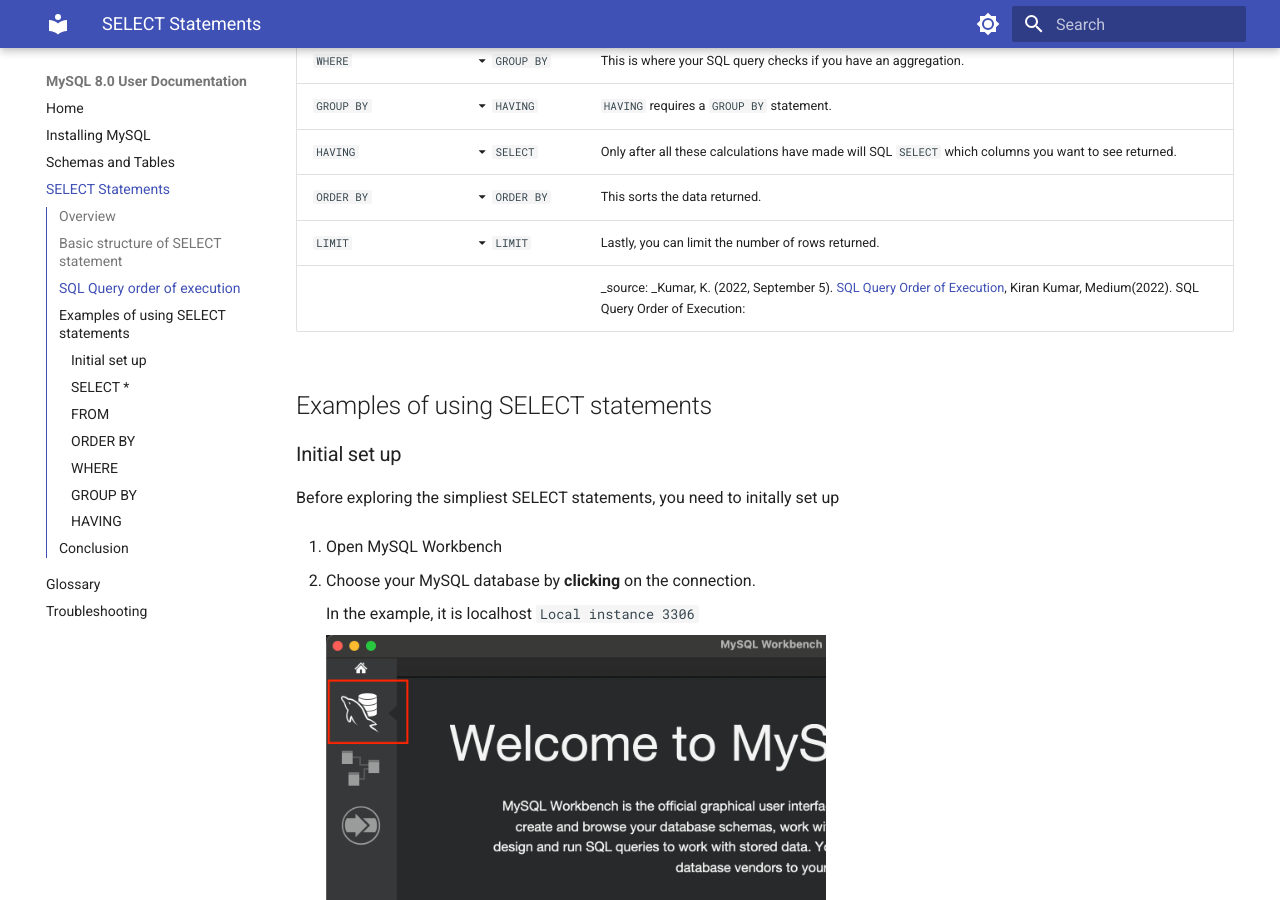
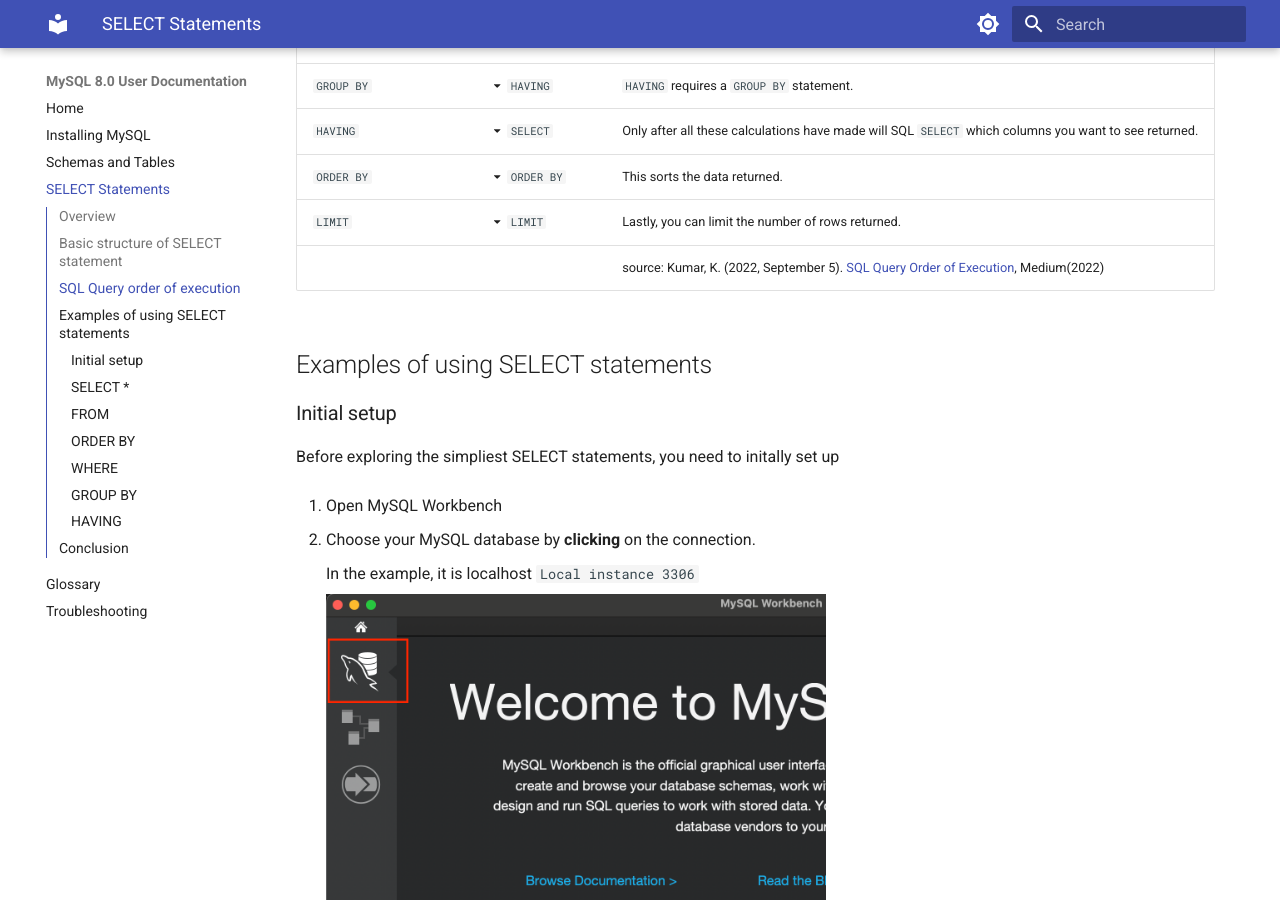
Before and after one commit to tastytough/COMP2116-UserDocs, an MkDocs documentation site: the page built from docs/Task3Emmy.md, in a window 1280 px wide and 900 px high, scrolled down 1727 px. Built offline with MkDocs 1.6.1 and Material for MkDocs 9.7.7, drawn with Linux system fonts in a browser that asks for light colours; emoji names are drawn with the system emoji font.

Commit message:
fix table's source

```diff
--- a/docs/Task3Emmy.md
+++ b/docs/Task3Emmy.md
@@ -59,11 +59,11 @@ In SQL, the order you write the code isn't the same as how it executes. So, to u
 | `HAVING`   | :octicons-triangle-down-16: `SELECT`  | Only after all these calculations have made will SQL `SELECT` which columns you want to see returned.|
 | `ORDER BY`  | :octicons-triangle-down-16: `ORDER BY`| This sorts the data returned.|
 | `LIMIT`    | :octicons-triangle-down-16: `LIMIT`   | Lastly, you can limit the number of rows returned.|
-|||_source: _Kumar, K. (2022, September 5). [SQL Query Order of Execution](https://matam-kirankumar.medium.com/sql-query-order-of-execution-37001da1462), Kiran Kumar, Medium(2022). SQL Query Order of Execution: | by Kiran Kumar | Medium. Kiran Kumar. Retrieved March 20, 2024_|
+|||source: Kumar, K. (2022, September 5). [SQL Query Order of Execution](https://matam-kirankumar.medium.com/sql-query-order-of-execution-37001da1462), Medium(2022)|
 
 ## Examples of using SELECT statements
 
-### Initial set up
+### Initial setup
 Before exploring the simpliest SELECT statements, you need to initally set up
 
 1. Open MySQL Workbench
```
